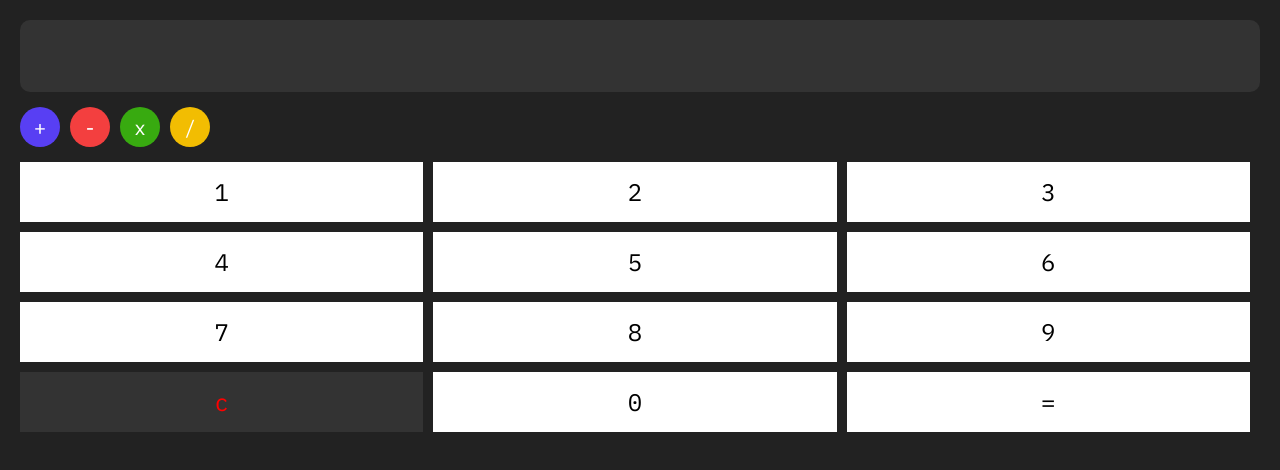
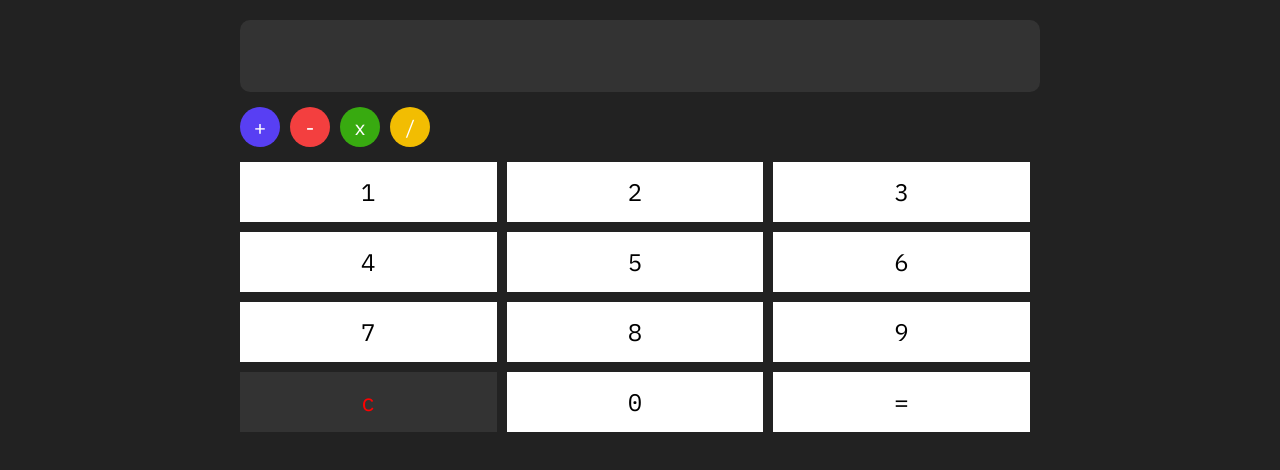
Before and after one commit to colorlessenergy/calculator, a Next.js app: page / in a window 1280 px wide. Shown: the top 470 px of the page. Built offline with nearby package versions, Linux system fonts and the light colour scheme.

Commit message:
add max width to container

```diff
--- a/styles/globals.css
+++ b/styles/globals.css
@@ -73,3 +73,10 @@ button {
     background-color: #333333;
     color: #ff0000;
 }
+
+@media (min-width: 800px) {
+    .container {
+        max-width: 800px;
+        margin: 20px auto;
+    }
+}
```
